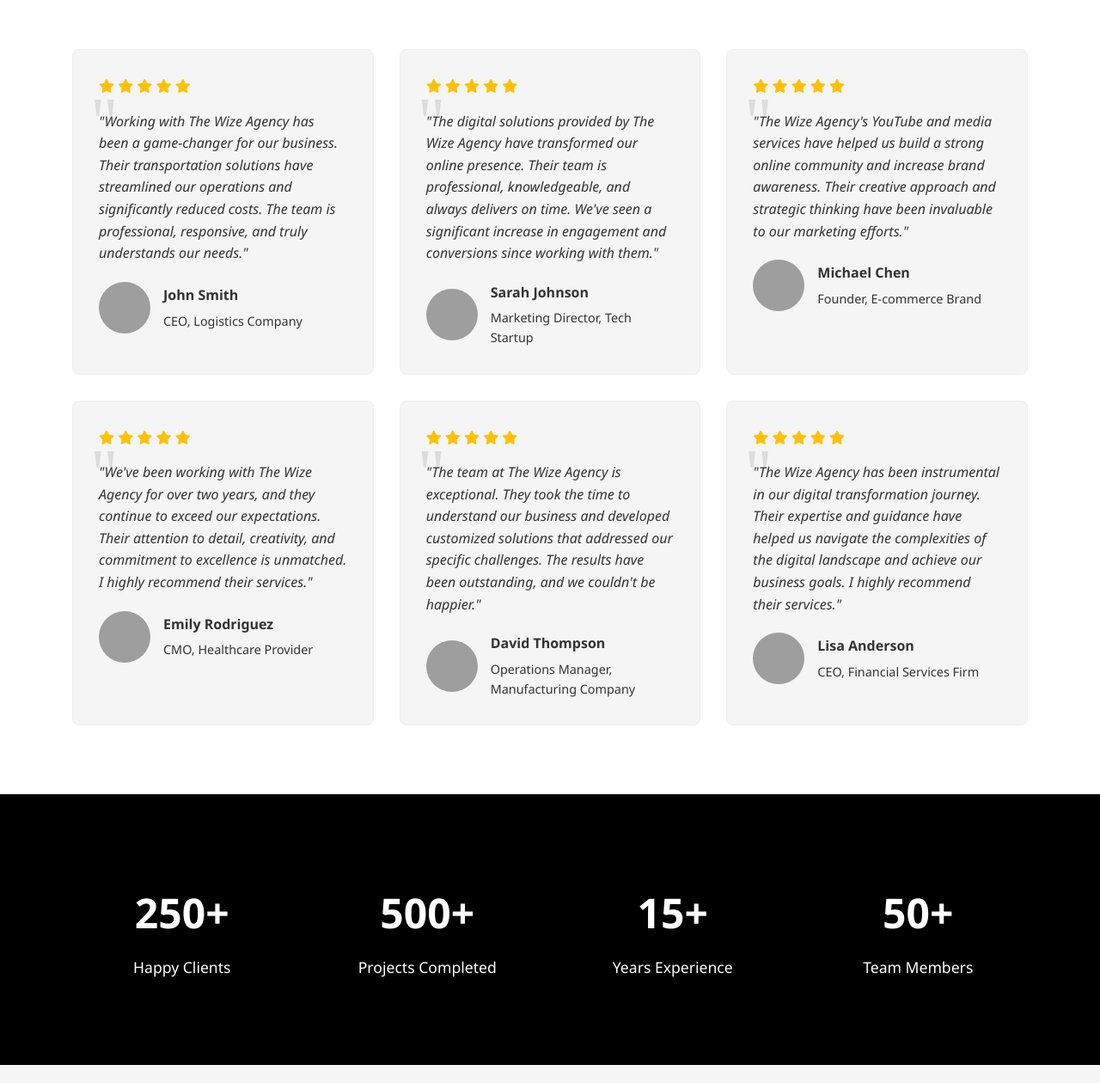
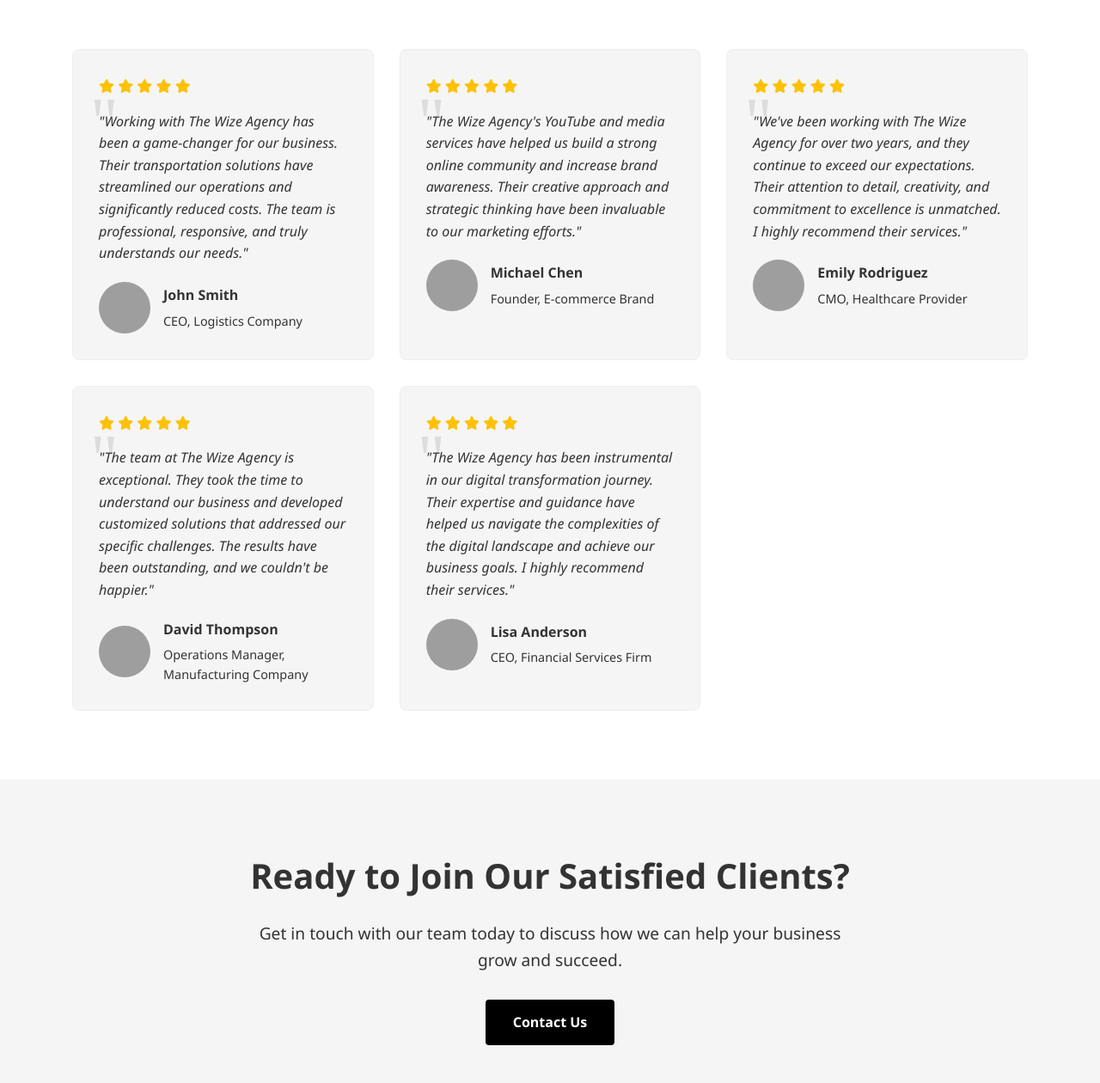
Before and after one commit to Humzajamil234/The-Wize-Agency, a plain HTML site: page testimonials.html in a window 1280 px wide. Shown: the part 480-1740 px from the top of the page at 86% size. Drawn offline with Linux system fonts and the light colour scheme; grey boxes are pictures that could not be loaded.

Commit message:
Update testimonials.html

```diff
--- a/testimonials.html
+++ b/testimonials.html
@@ -238,34 +238,6 @@
         .rating {
             color: #ffc107;
             margin-bottom: 15px;
-        }
-
-        /* Stats Section */
-        .stats {
-            background-color: var(--primary-color);
-            color: var(--secondary-color);
-            padding: 80px 0;
-        }
-
-        .stats-container {
-            display: grid;
-            grid-template-columns: repeat(auto-fit, minmax(200px, 1fr));
-            gap: 30px;
-            text-align: center;
-        }
-
-        .stat-item {
-            padding: 20px;
-        }
-
-        .stat-number {
-            font-size: 3rem;
-            font-weight: bold;
-            margin-bottom: 10px;
-        }
-
-        .stat-label {
-            font-size: 1.1rem;
         }
 
         /* CTA Section */
@@ -514,26 +486,6 @@
                         <i class="fas fa-star"></i>
                     </div>
                     <div class="testimonial-content">
-                        "The digital solutions provided by The Wize Agency have transformed our online presence. Their team is professional, knowledgeable, and always delivers on time. We've seen a significant increase in engagement and conversions since working with them."
-                    </div>
-                    <div class="testimonial-author">
-                        <img src="https://images.unsplash.com/photo-1494790108755-2616b612b786?ixlib=rb-4.0.3&auto=format&fit=crop&w=60&q=80" alt="Client" class="author-avatar">
-                        <div class="author-info">
-                            <h4>Sarah Johnson</h4>
-                            <p>Marketing Director, Tech Startup</p>
-                        </div>
-                    </div>
-                </div>
-
-                <div class="testimonial">
-                    <div class="rating">
-                        <i class="fas fa-star"></i>
-                        <i class="fas fa-star"></i>
-                        <i class="fas fa-star"></i>
-                        <i class="fas fa-star"></i>
-                        <i class="fas fa-star"></i>
-                    </div>
-                    <div class="testimonial-content">
                         "The Wize Agency's YouTube and media services have helped us build a strong online community and increase brand awareness. Their creative approach and strategic thinking have been invaluable to our marketing efforts."
                     </div>
                     <div class="testimonial-author">
@@ -608,30 +560,6 @@
         </div>
     </section>
 
-    <!-- Stats Section -->
-    <section class="stats">
-        <div class="container">
-            <div class="stats-container">
-                <div class="stat-item">
-                    <div class="stat-number">250+</div>
-                    <div class="stat-label">Happy Clients</div>
-                </div>
-                <div class="stat-item">
-                    <div class="stat-number">500+</div>
-                    <div class="stat-label">Projects Completed</div>
-                </div>
-                <div class="stat-item">
-                    <div class="stat-number">15+</div>
-                    <div class="stat-label">Years Experience</div>
-                </div>
-                <div class="stat-item">
-                    <div class="stat-number">50+</div>
-                    <div class="stat-label">Team Members</div>
-                </div>
-            </div>
-        </div>
-    </section>
-
     <!-- CTA Section -->
     <section class="cta">
         <div class="container">
@@ -684,7 +612,7 @@
                 </div>
             </div>
             <div class="copyright">
-                <p>&copy; 2023 The Wize Agency. All Rights Reserved.</p>
+                <p>&copy; 2025 The Wize Agency. All Rights Reserved.</p>
             </div>
         </div>
     </footer>
```
